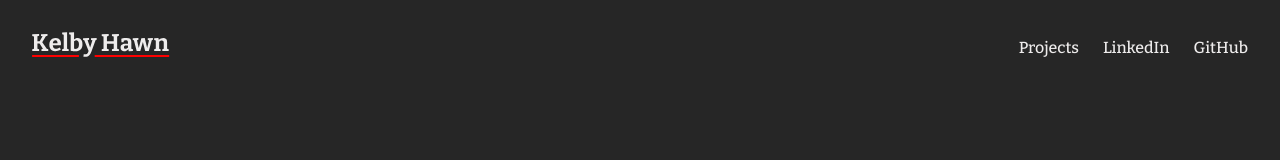
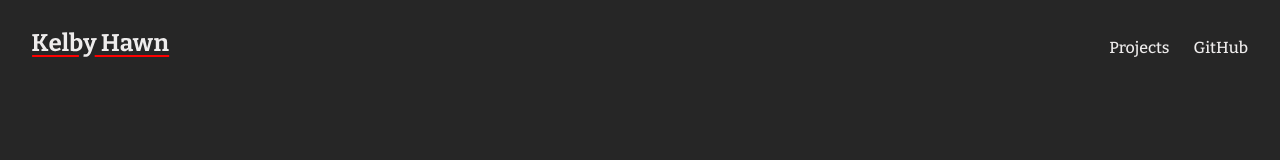
Before and after one commit to kelbyhawn/kelby-hawn, a React (Create React App) app: page / in a window 1280 px wide. Shown: the top 160 px of the page. Built offline with nearby package versions, Linux system fonts and the light colour scheme.

Commit message:
remove link from header

```diff
--- a/src/Layout.js
+++ b/src/Layout.js
@@ -29,13 +29,6 @@ export default function Layout() {
             </li>
             <li>
               <ATag
-                href="https://linkedin.com/in/kelbyhawn"
-                className="light"
-                linkText="LinkedIn"
-              />
-            </li>
-            <li>
-              <ATag
                 href="https://github.com/kelbyhawn"
                 className="light"
                 linkText="GitHub"
```
